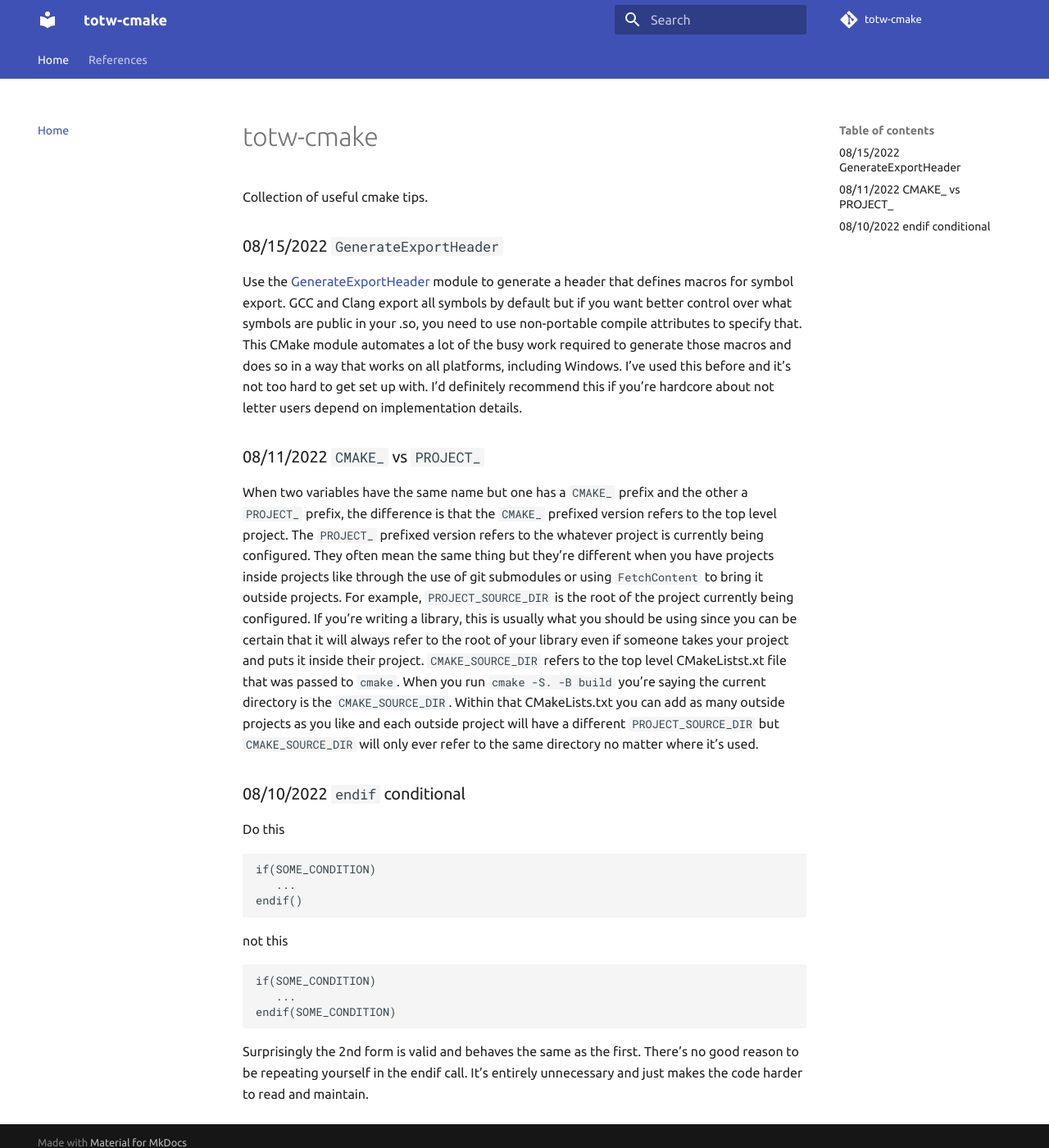
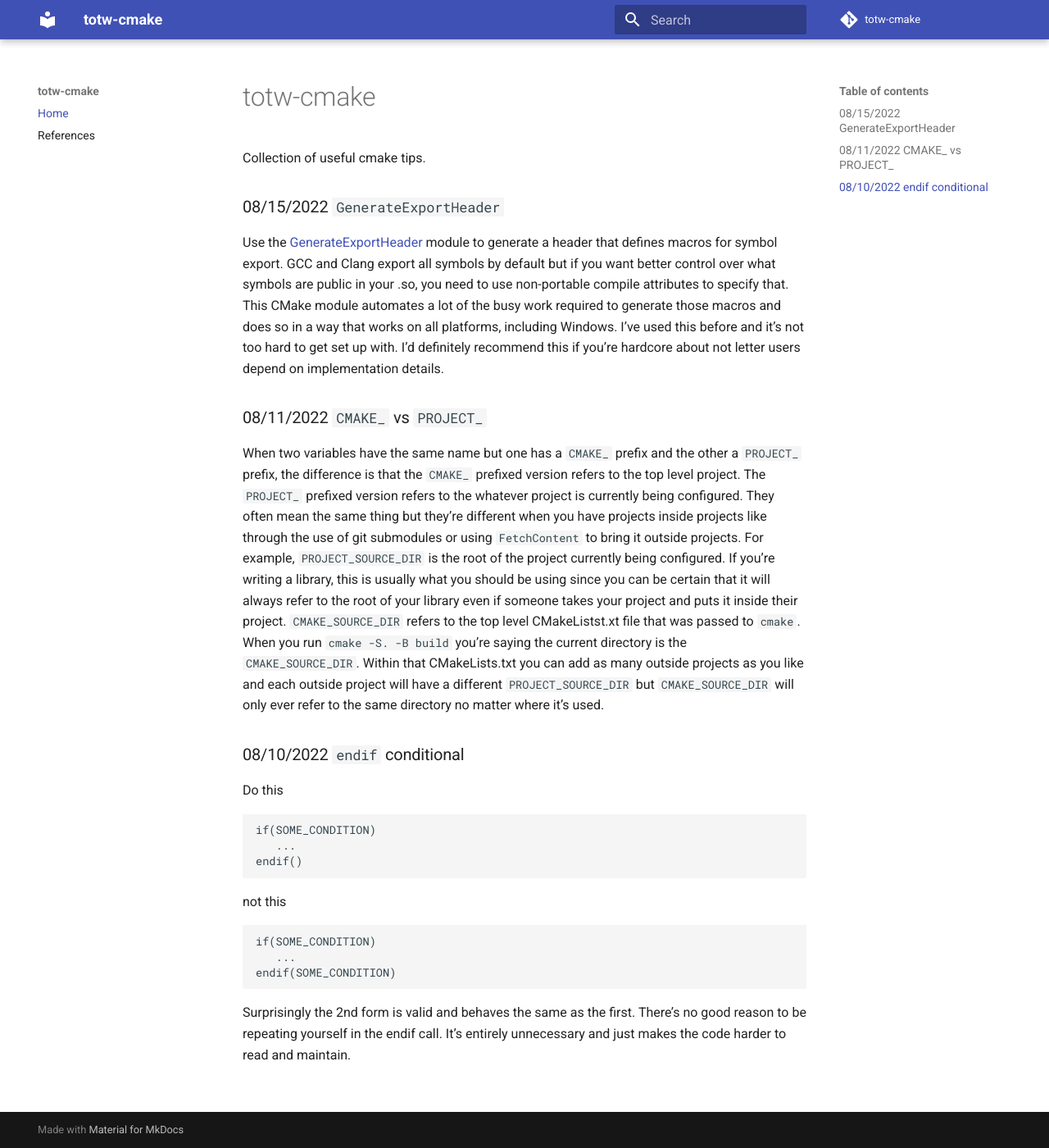
Before and after one commit to PickNikRobotics/CMakeGuidelines, an MkDocs documentation site: the page built from docs/index.md, in a window 1280 px wide and 1400 px high. Shown: the whole window at 82% size. Built offline with MkDocs 1.6.1 and Material for MkDocs 9.7.7, drawn with Linux system fonts in a browser that asks for light colours; comment, search, counter and statistics services are not loaded.

Commit message:
Update mkdocs.yml

```diff
--- a/mkdocs.yml
+++ b/mkdocs.yml
@@ -5,26 +5,10 @@
 theme:
   name: 'material'
   language: en
-  features:
-    - navigation.tabs
-  palette:
-    primary: indigo
-    accent: Deep Purple
-  font:
-    text: Ubuntu
-    code: Roboto Mono
 
 repo_name: 'totw-cmake'
 repo_url: 'https://github.com/PickNikRobotics/totw-cmake'
 
-markdown_extensions:
-  - admonition
-  - pymdownx.details
-  - pymdownx.superfences
-  - codehilite:
-      guess_lang: true
-
-
 nav:
     - Home: index.md
     - References: references.md
```
